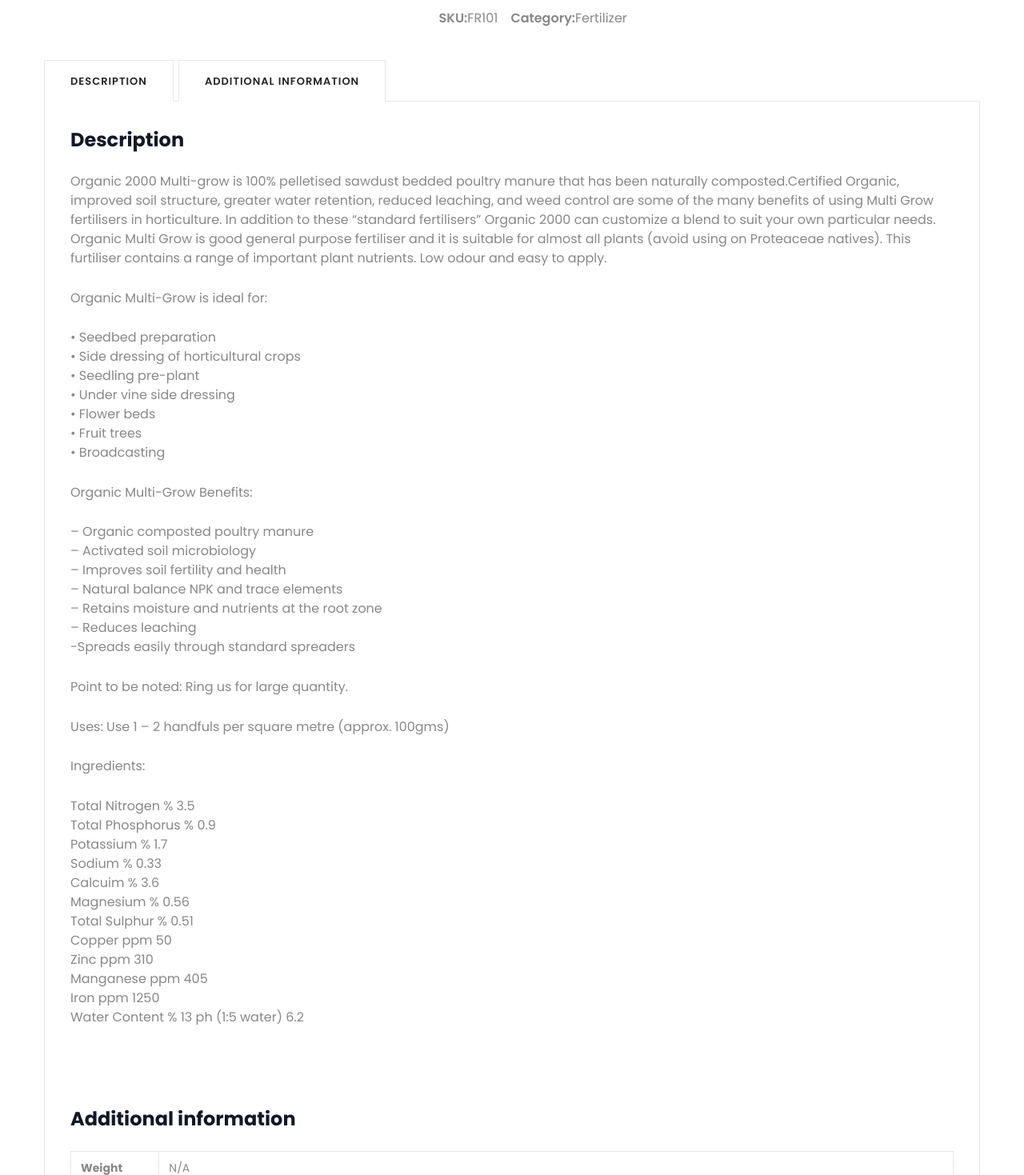
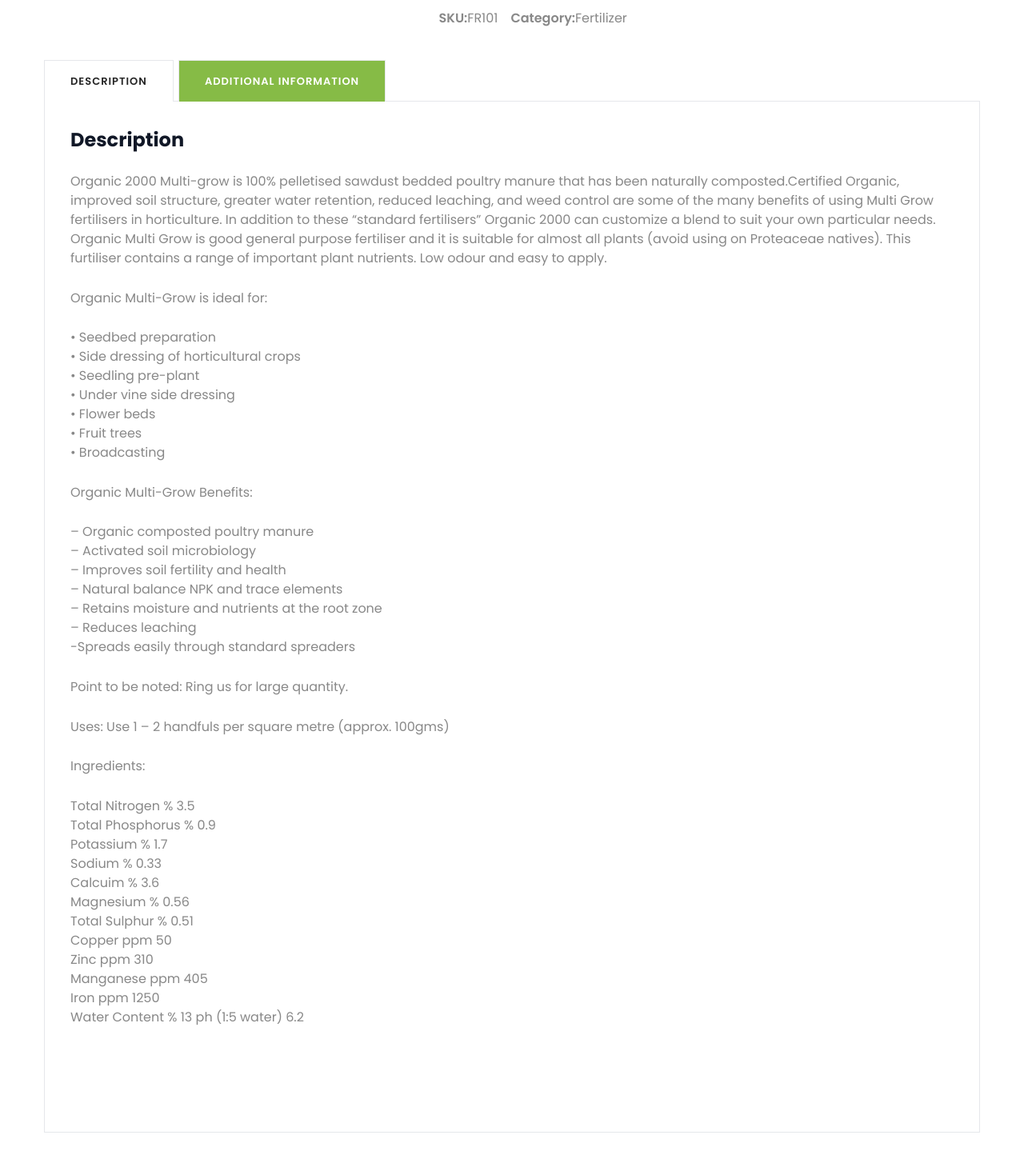
Before and after one commit to SujalLama/turfman-full, a Next.js app: page /shop/334 in a window 1280 px wide. Shown: the part 701-2170 px from the top of the page at 80% size. Built offline with nearby package versions, Linux system fonts and the light colour scheme.

Commit message:
product tabs

```diff
--- a/src/section/ProductTabs.tsx
+++ b/src/section/ProductTabs.tsx
@@ -1,4 +1,7 @@
+"use client";
+
 import Wysiwyg from '@/components/Wysiwyg';
+import { useState } from 'react';
 
 export interface ITab {
     name: string;
@@ -7,16 +10,18 @@ export interface ITab {
 }
 
 export default function ProductTabs({tabs}: {tabs : ITab[]}) {
+    const [activeTab, setActiveTab] = useState(0);
   return (
     <div>
         <div className="md:flex relative z-10 " role="tablist">
             {
-            tabs.map(tab => {
+            tabs.map((tab, index) => {
                 return (
                 <button
+                    onClick={() => setActiveTab(index)}
                     key={tab.name}
-                    className="py-4 px-8 tracking-[1px] font-semibold -mb-[1px] text-[13px] bg-white
-                    text-gray-darker uppercase hover:bg-primary hover:text-white border border-b-0 first:md:mr-1.5">
+                    className={`py-4 px-8 tracking-[1px] font-semibold -mb-[1px] text-[13px] ${activeTab == index ? "bg-white" : "bg-primary text-white hover:bg-white hover:text-black"}
+                    text-gray-darker uppercase border border-b-0 first:md:mr-1.5`}>
                     {tab.name}
                 </button>
                 )
@@ -25,11 +30,9 @@ export default function ProductTabs({tabs}: {tabs : ITab[]}) {
         </div>
 
         <div className="border p-8 relative z-0">
-            {
-            tabs.map(tab => {
-                return <Wysiwyg key={tab.value} content={tab.content} className="w-full max-w-full prose-th:w-[10%] prose-th:pl-3 prose-td:pl-3 prose-td:border prose-tr:border" />
-            })
-            }
+        <Wysiwyg
+            content={tabs[activeTab].content}
+            className="w-full max-w-full prose-th:w-[10%] prose-th:pl-3 prose-td:pl-3 prose-td:border prose-tr:border" />
         </div>
     </div>
   )
```
